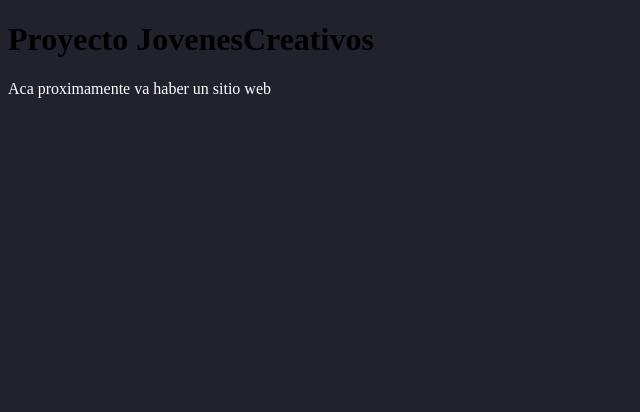
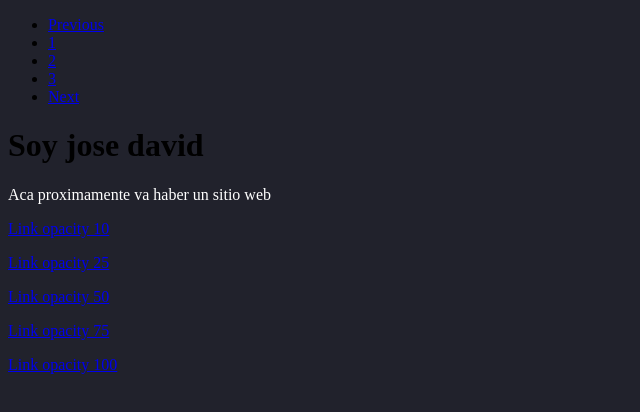
Before and after one commit to Meridadaniel316/ProyectoPruebaJC, a plain HTML site: page index.html in a window 1280 px wide. Shown: the whole page, without its empty margins (0-640 px from the left). Drawn offline with Linux system fonts and the light colour scheme.

Commit message:
se hicieron cambios

```diff
--- a/index.html
+++ b/index.html
@@ -6,10 +6,26 @@
   <meta name="viewport" content="width=device-width, initial-scale=1.0">
   <link rel="stylesheet" href="./estilos.css">
 </head>
+<nav aria-label="Page navigation example">
+  <ul class="pagination">
+    <li class="page-item"><a class="page-link" href="#">Previous</a></li>
+    <li class="page-item"><a class="page-link" href="#">1</a></li>
+    <li class="page-item"><a class="page-link" href="#">2</a></li>
+    <li class="page-item"><a class="page-link" href="#">3</a></li>
+    <li class="page-item"><a class="page-link" href="#">Next</a></li>
+  </ul>
+</nav>
+</body>
 
 <body>
-  <h1> Proyecto JovenesCreativos</h1>
+  <h1> Soy jose david </h1>
 
   <p style="color: #fff">Aca proximamente va haber un sitio web</p>
 </body>
 </html>
+
+<p><a class="link-opacity-10" href="#">Link opacity 10</a></p>
+<p><a class="link-opacity-25" href="#">Link opacity 25</a></p>
+<p><a class="link-opacity-50" href="#">Link opacity 50</a></p>
+<p><a class="link-opacity-75" href="#">Link opacity 75</a></p>
+<p><a class="link-opacity-100" href="#">Link opacity 100</a></p>
```
